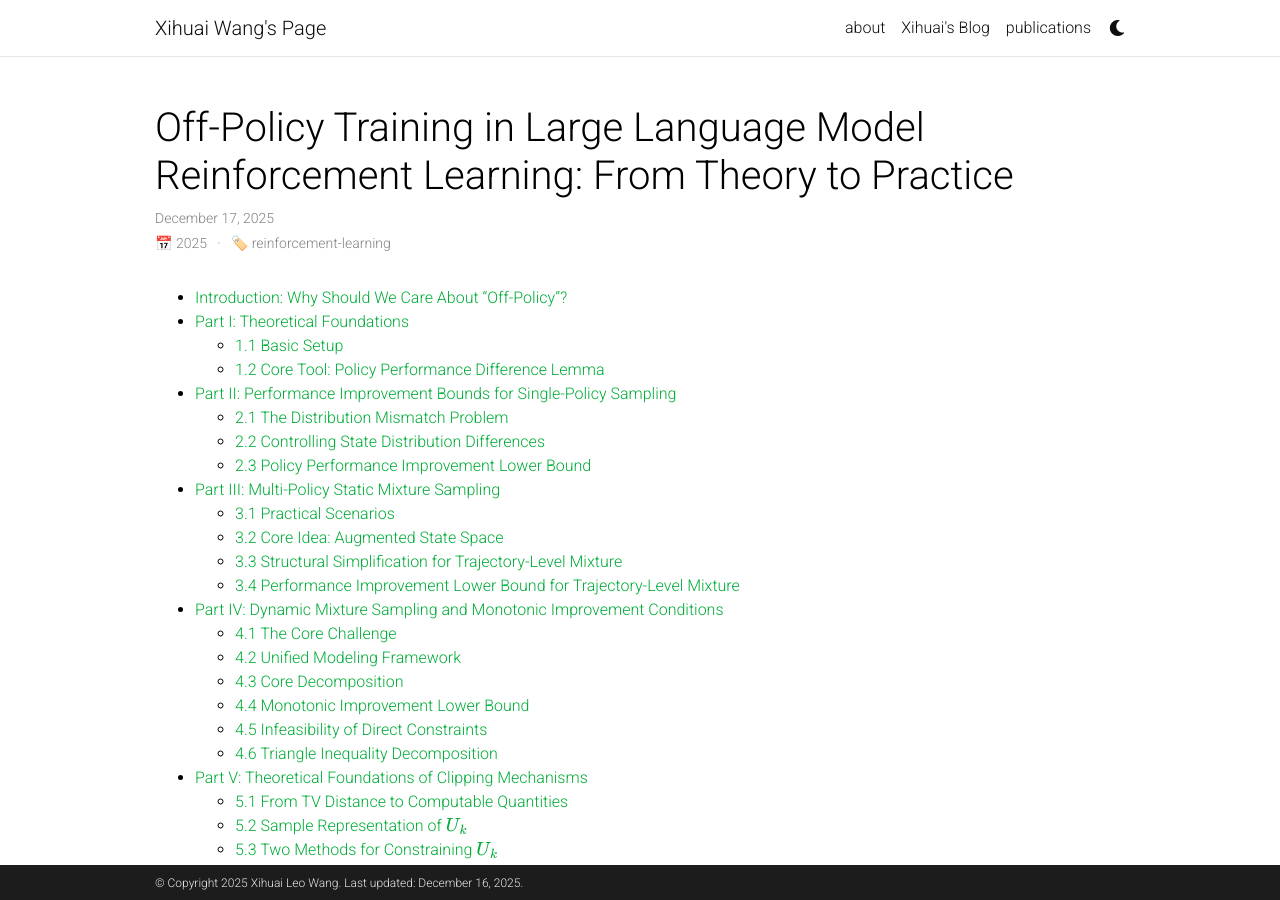
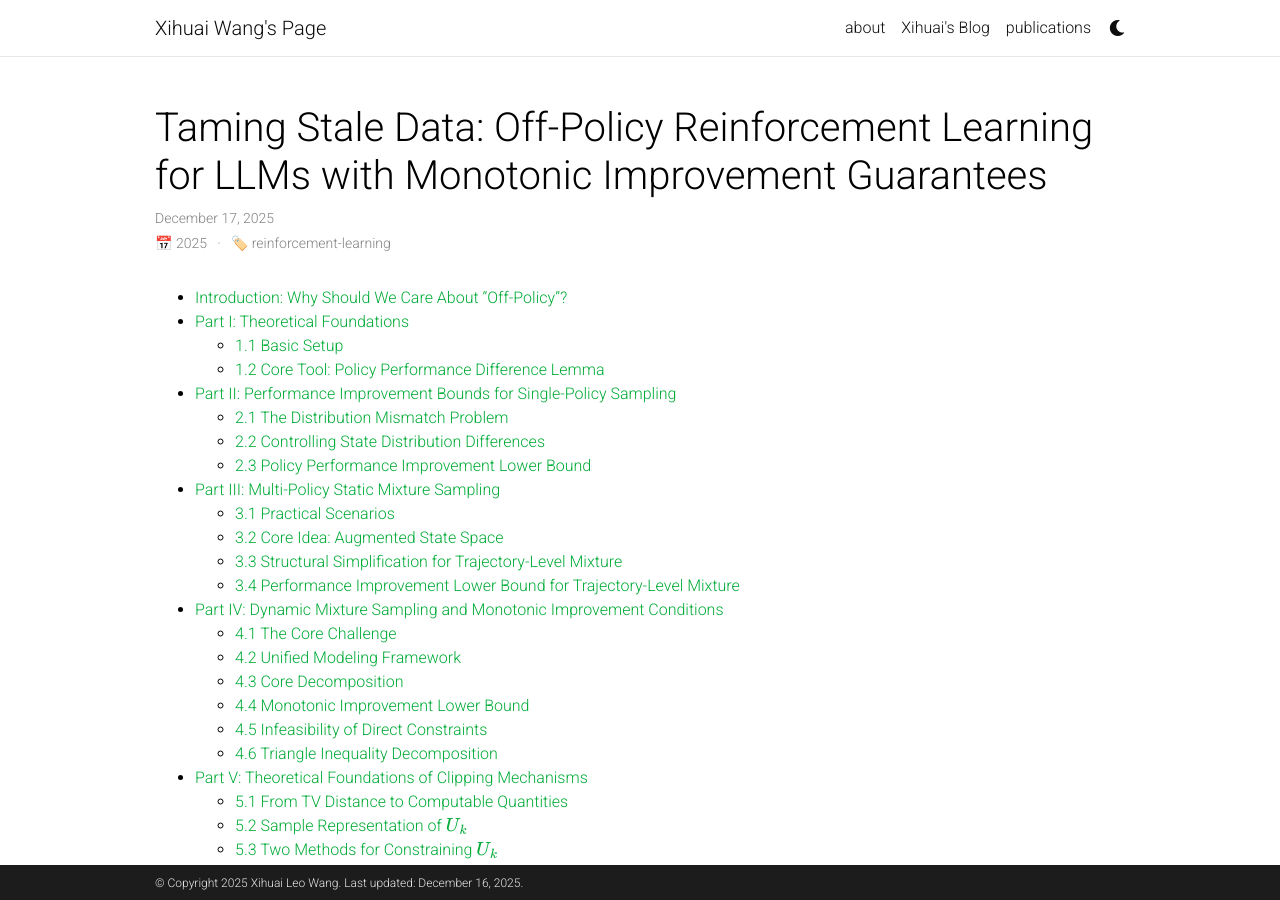
Before and after one commit to xihuai18/xihuai18.github.io, a Jekyll site: the page built from _posts/2025-12-17-offpolicy-en.md, in a window 1280 px wide and 900 px high. Built offline with Jekyll 4.4.1, drawn with Linux system fonts in a browser that asks for light colours; comment, search, counter and statistics services are not loaded; a style sheet for code colours, icons or effects is not loaded.

Commit message:
Update title for off-policy training post

```diff
--- a/_posts/2025-12-17-offpolicy-en.md
+++ b/_posts/2025-12-17-offpolicy-en.md
@@ -1,6 +1,6 @@
 ---
 layout: post
-title: "Off-Policy Training in Large Language Model Reinforcement Learning: From Theory to Practice"
+title: "Taming Stale Data: Off-Policy Reinforcement Learning for LLMs with Monotonic Improvement Guarantees"
 date: 2025-12-17
 description: "A systematic derivation of off-policy training theory for LLM reinforcement learning: starting from single-policy sampling performance improvement bounds, extending to multi-policy static/dynamic mixture sampling, establishing sufficient conditions for monotonic improvement, decomposing constraints via the triangle inequality into update increment shift (controllable by optimization) and sampling staleness (controllable by sampling), and ultimately translating these into actionable clipping mechanisms and data filtering strategies."
 categories: reinforcement-learning
```
